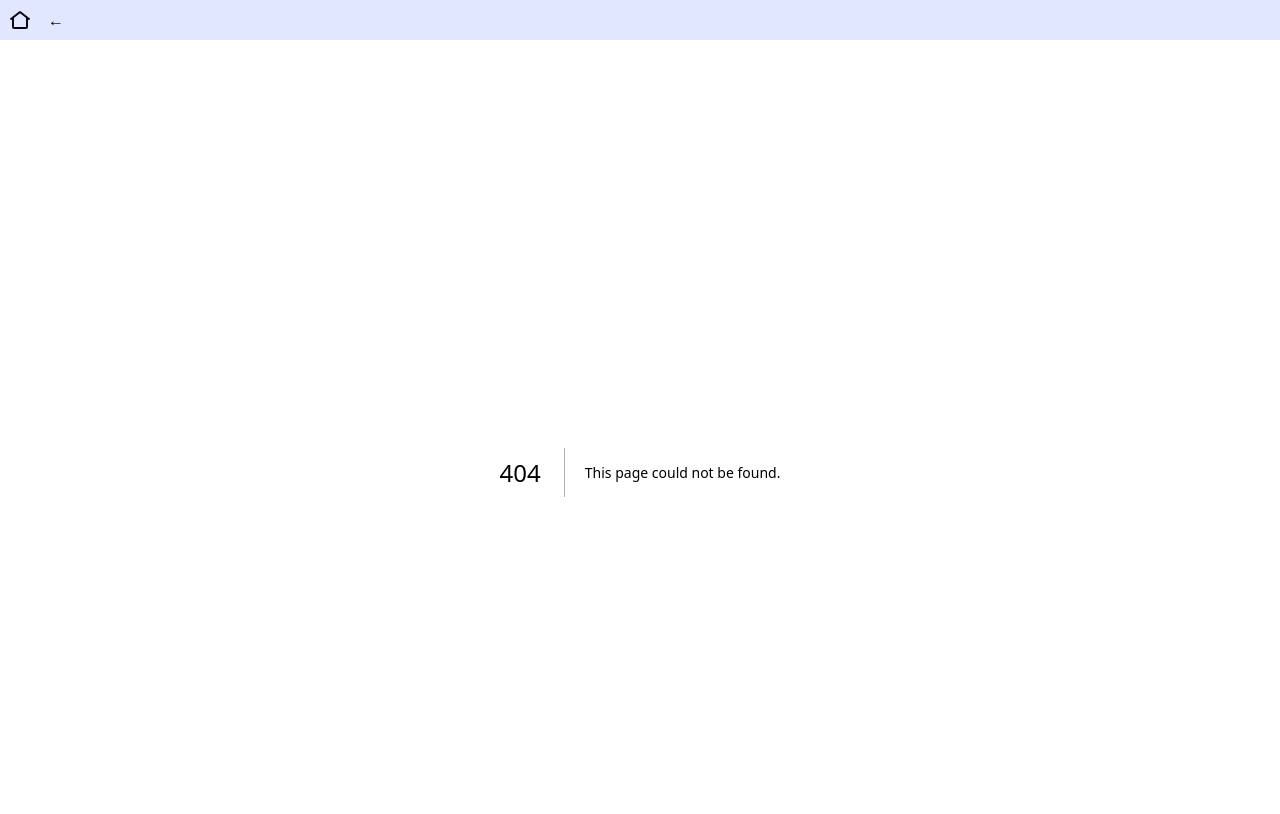
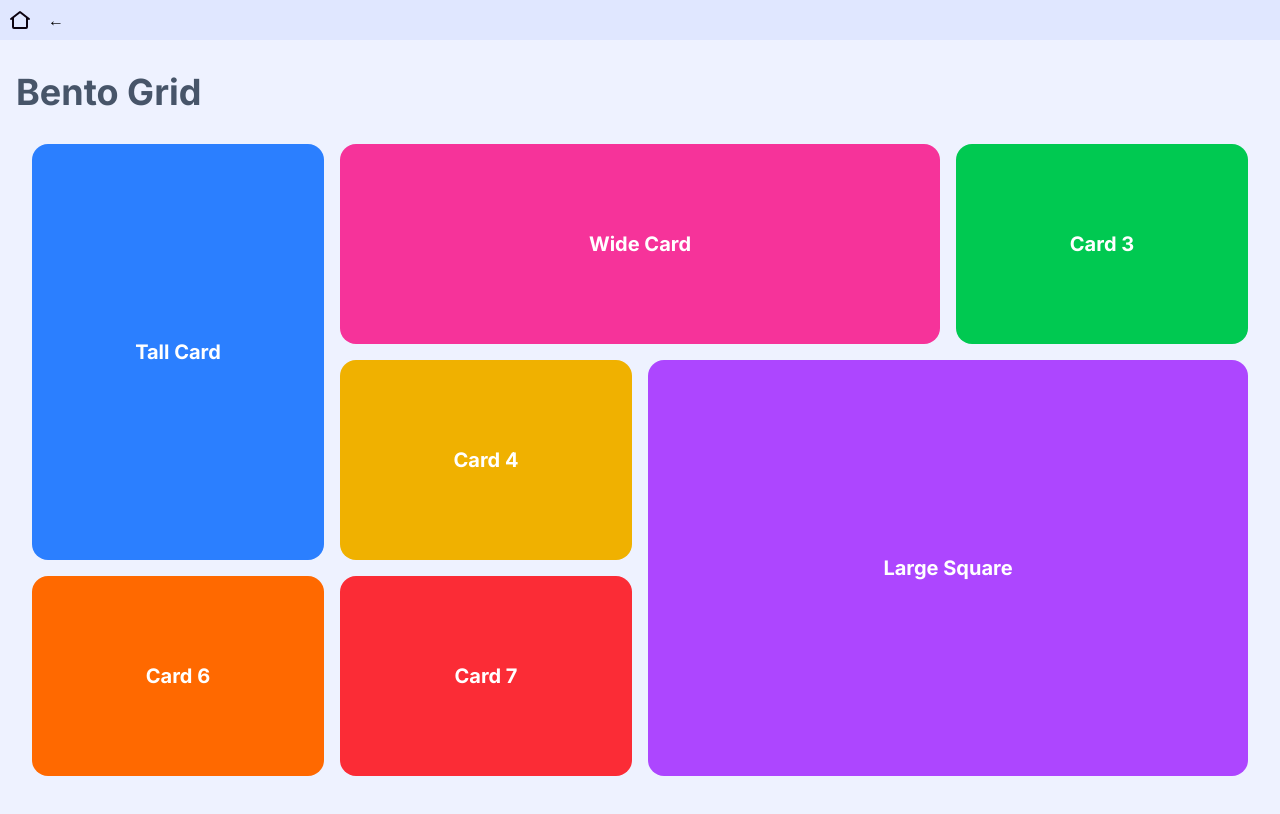
Before and after one commit to emanuelefavero/frontend-problems, a Next.js app in the folder react/: page /bento-grid in a window 1280 px wide. Before the commit this address had no page. Shown: the top 814 px of the page. Built offline with nearby package versions, Linux system fonts and the light colour scheme.

Commit message:
feat: add bento grid

```diff
--- /dev/null
+++ b/react/app/bento-grid/page.tsx
@@ -0,0 +1,47 @@
+// * This is a simple Bento Grid layout example using Tailwind CSS and Grid
+// TIP: Bento Grid differs from Masonry layout in that it maintains a strict grid structure (like a Bento box), whereas Masonry allows for more fluid positioning of items
+
+export default function Page() {
+  return (
+    <>
+      <h1>Bento Grid</h1>
+
+      <div className='grid auto-rows-[400px] gap-4 p-4 md:auto-rows-[200px] md:grid-cols-3 lg:grid-cols-4'>
+        {/* Card 1 - tall */}
+        <div className='flex items-center justify-center rounded-2xl bg-blue-500 p-4 text-xl font-bold text-white md:row-span-2'>
+          Tall Card
+        </div>
+
+        {/* Card 2 - wide */}
+        <div className='flex items-center justify-center rounded-2xl bg-pink-500 p-4 text-xl font-bold text-white md:col-span-2'>
+          Wide Card
+        </div>
+
+        {/* Card 3 */}
+        <div className='flex items-center justify-center rounded-2xl bg-green-500 p-4 text-xl font-bold text-white'>
+          Card 3
+        </div>
+
+        {/* Card 4 */}
+        <div className='flex items-center justify-center rounded-2xl bg-yellow-500 p-4 text-xl font-bold text-white'>
+          Card 4
+        </div>
+
+        {/* Card 5 - large square */}
+        <div className='flex items-center justify-center rounded-2xl bg-purple-500 p-4 text-xl font-bold text-white md:col-span-2 md:row-span-2'>
+          Large Square
+        </div>
+
+        {/* Card 6 */}
+        <div className='flex items-center justify-center rounded-2xl bg-orange-500 p-4 text-xl font-bold text-white'>
+          Card 6
+        </div>
+
+        {/* Card 7 */}
+        <div className='flex items-center justify-center rounded-2xl bg-red-500 p-4 text-xl font-bold text-white'>
+          Card 7
+        </div>
+      </div>
+    </>
+  )
+}
--- a/react/app/page.tsx
+++ b/react/app/page.tsx
@@ -54,6 +54,9 @@ export default function Home() {
         <li>
           <Link href='/pagination'>Pagination</Link>
         </li>
+        <li>
+          <Link href='/bento-grid'>Bento Grid</Link>
+        </li>
       </ul>
     </>
   )
```
